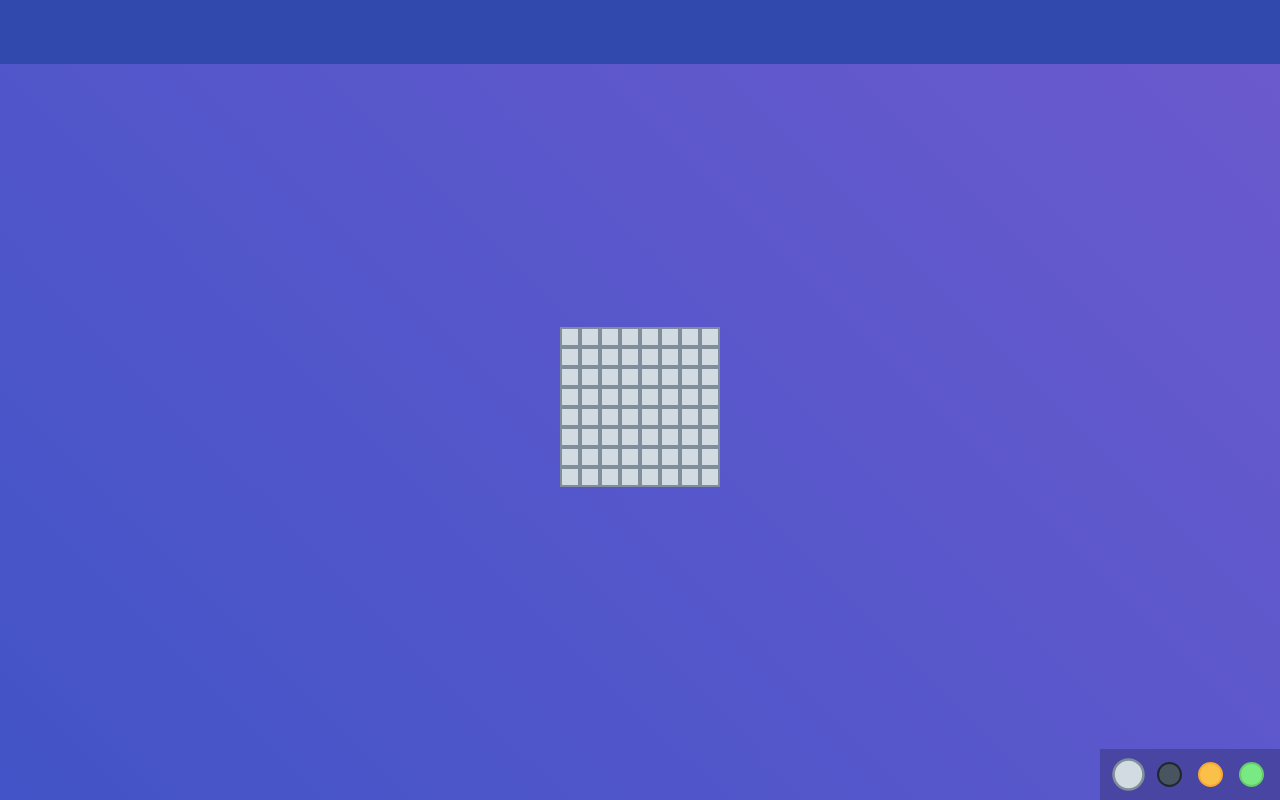
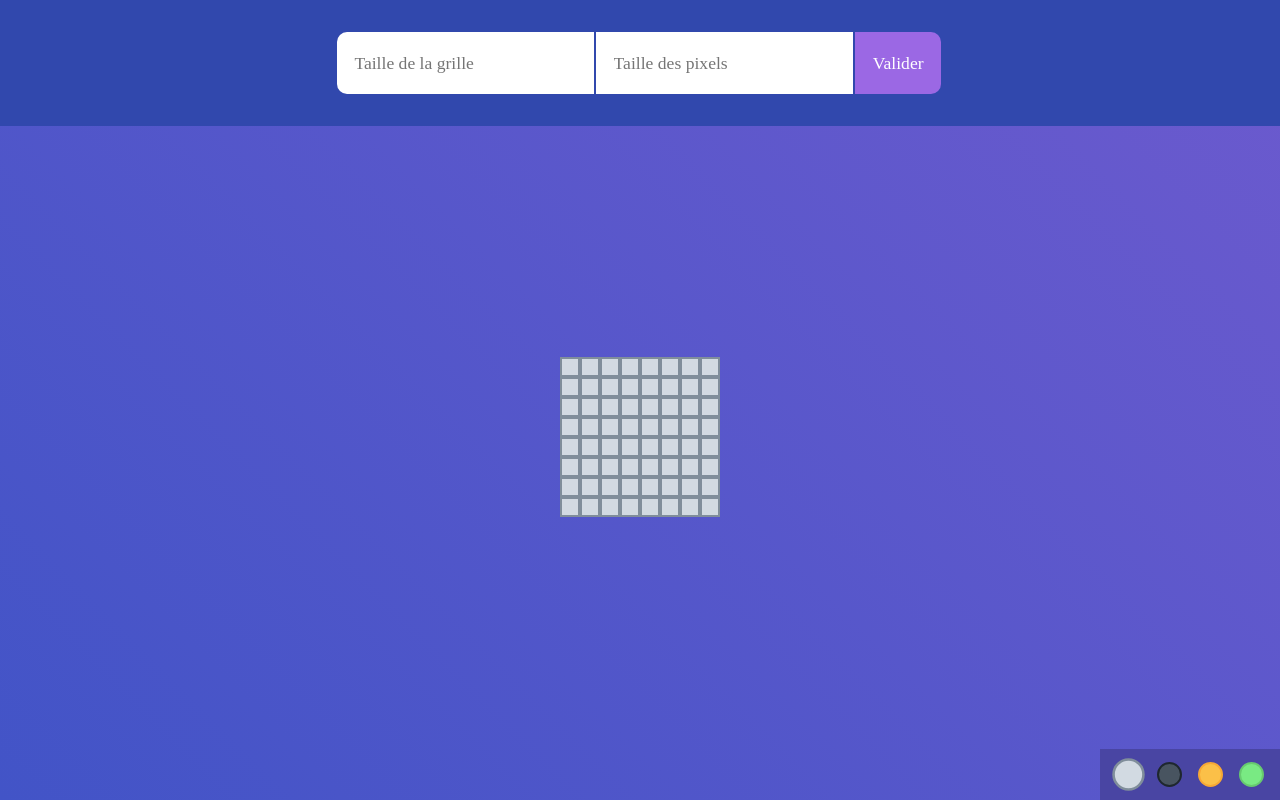
Before and after one commit to goniti/pixelArtInvader, a plain HTML site: page index.html in a window 1280 px wide. Drawn offline with Linux system fonts and the light colour scheme.

Commit message:
Configuration form to resize the grid

```diff
--- a/js/script.js
+++ b/js/script.js
@@ -1,20 +1,22 @@
 const app = {
   size: 8,
   pixel: 20,
+  color: 'cell--white',
   slate: document.getElementById('board'),
   container: document.getElementById('app'),
-  color: 'cell--white',
-
+  form: document.getElementsByClassName('settings')[0],
   makeGrid: () => {
     // create a grid of 64 cells 8 rows x 8 columns
     for (let indexRow = 0; indexRow < app.size; indexRow++) {
       const row = document.createElement('div');
       row.classList.add('row');
+
       for (let indexColumn = 0; indexColumn < app.size; indexColumn++) {
         const cell = document.createElement('div');
         cell.classList.add('cell', 'cell--white');
         row.appendChild(cell);
       }
+
       app.slate.appendChild(row);
     }
     // Set a default pixel size of 20
@@ -22,47 +24,100 @@ const app = {
     for (let index = 0; index < cells.length; index++) {
       cells[index].style.height = app.pixel + 'px';
       cells[index].style.width = app.pixel + 'px';
-        cells[index].addEventListener('click',(event) => {
-          event.target.setAttribute('class', `box ${app.color}`)
-        })
+      cells[index].addEventListener('click', (event) => {
+        event.target.setAttribute('class', `box ${app.color}`);
+      });
     }
   },
+  eraseGrid: () => {
+    app.slate.innerHTML = '';
+  },
   createPalette: () => {
-    // Create color palette
+    // Create DOM element
     const colorPalette = document.createElement('div');
+    const colorWhite = document.createElement('div');
+    const colorBlack = document.createElement('div');
+    const colorYellow = document.createElement('div');
+    const colorGreen = document.createElement('div');
+
+    // Add class for all palette elements
     colorPalette.classList.add('panel');
-  const colorWhite = document.createElement('div');
-  colorWhite.classList.add('panel__button', 'cell--white', 'panel__button--is-active');
+    colorWhite.classList.add(
+      'panel__button',
+      'cell--white',
+      'panel__button--is-active',
+    );
+    colorBlack.classList.add('panel__button', 'cell--black');
+    colorYellow.classList.add('panel__button', 'cell--yellow');
+    colorGreen.classList.add('panel__button', 'cell--green');
+
+    // append elements on DOM
     colorPalette.appendChild(colorWhite);
-  const colorBlack = document.createElement('div');
-  colorBlack.classList.add('panel__button', 'cell--black');
     colorPalette.appendChild(colorBlack);
-  const colorYellow = document.createElement('div');
-  colorYellow.classList.add('panel__button', 'cell--yellow');
     colorPalette.appendChild(colorYellow);
-  const colorGreen = document.createElement('div');
-  colorGreen.classList.add('panel__button', 'cell--green');
     colorPalette.appendChild(colorGreen);
-    // Add color palette in dom
     app.container.appendChild(colorPalette);
-
+  },
+  colorPicker: () => {
     const buttons = document.getElementsByClassName('panel__button');
     for (let indexButtons = 0; indexButtons < buttons.length; indexButtons++) {
       buttons[indexButtons].addEventListener('click', function (event) {
         const buttonActive = document.getElementsByClassName(
-              'panel__button--is-active'
+          'panel__button--is-active',
         )[0];
         buttonActive.classList.remove('panel__button--is-active');
         event.target.classList.add('panel__button--is-active');
         app.color = event.target.className.split(' ')[1];
-          console.log(app.color);
       });
     }
   },
+  createForm: () => {
+    const inputGrid = document.createElement('input');
+    inputGrid.classList.add('entries', 'entries--grid');
+    inputGrid.setAttribute('type', 'text');
+    inputGrid.setAttribute('name', 'grid');
+    inputGrid.setAttribute('placeholder', 'Taille de la grille');
 
+    const inputSize = document.createElement('input');
+    inputSize.classList.add('entries', 'entries--pixels');
+    inputSize.setAttribute('type', 'text');
+    inputSize.setAttribute('name', 'size');
+    inputSize.setAttribute('placeholder', 'Taille des pixels');
+
+    const submit = document.createElement('input');
+    submit.classList.add('entries', 'entries--submit');
+    submit.setAttribute('type', 'submit');
+    submit.setAttribute('value', 'Valider');
+
+    app.form.appendChild(inputGrid);
+    app.form.appendChild(inputSize);
+    app.form.appendChild(submit);
+
+    app.form.addEventListener('submit', app.handleSubmit);
+  },
+  handleSubmit: (event) => {
+    event.preventDefault();
+    const grid = event.target.grid.value;
+    const size = event.target.size.value;
+
+    if (grid < 4 || grid > 40 || isNaN(grid)) {
+      alert('La taille de la grille doit etre un nombre compris entre 4 et 40');
+    } else if (size < 15 || size > 40 || isNaN(size)) {
+      alert(
+        "La taille d'un case en pixels doit etre un nombre compris entre 15 et 40",
+      );
+    } else {
+      app.pixel = size;
+      app.size = grid;
+      app.eraseGrid();
+      app.makeGrid();
+    }
+  },
   init: () => {
     app.makeGrid();
     app.createPalette();
+    app.colorPicker();
+    app.createForm();
   },
 };
 
--- a/sass/pages/_main.scss
+++ b/sass/pages/_main.scss
@@ -6,3 +6,21 @@ body {
 .app {
   height: 100vh;
 }
+
+.entries {
+  padding: 1em;
+  border: none;
+  margin-right: 2px;
+  font-size: 1.1em;
+  outline: none;
+}
+.entries--grid {
+  border-top-left-radius: 10px 10px;
+  border-bottom-left-radius: 10px 10px;
+}
+.entries--submit {
+  border-top-right-radius: 10px 10px;
+  border-bottom-right-radius: 10px 10px;
+  background-color: #9b68e4;
+  color: white;
+}
```
Also changed, not shown: css/app.css, 1 other file. Lines whose indentation alone changed are shown as unchanged.
